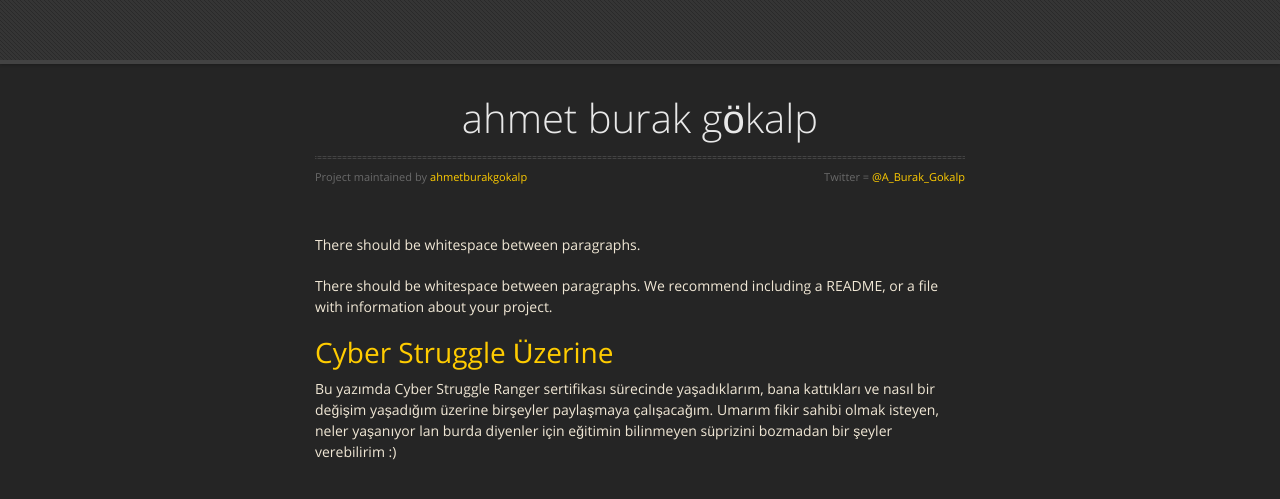
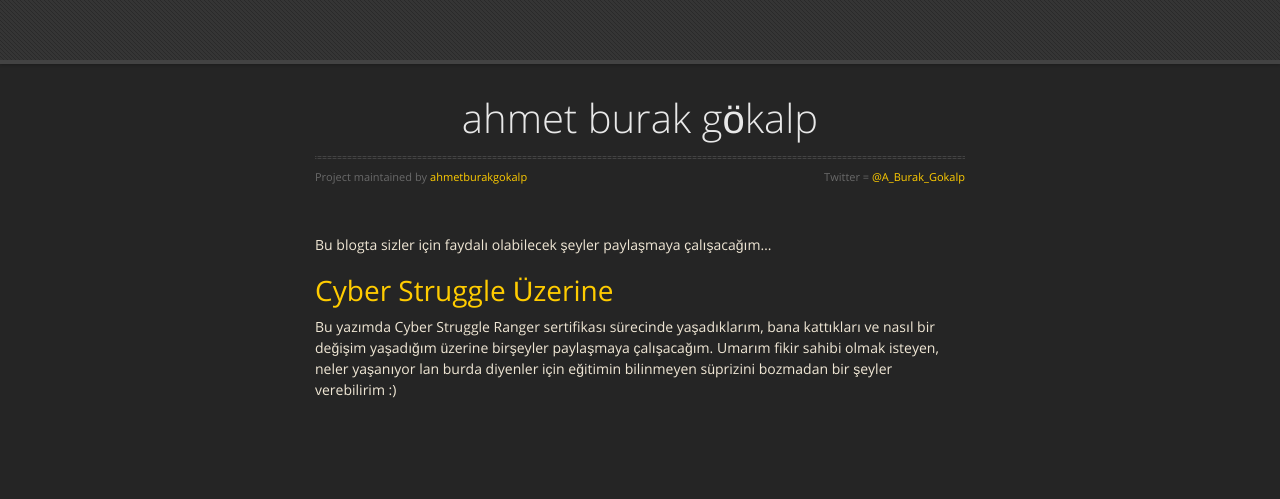
Before and after one commit to ahmetburakgokalp/ahmetburakgokalp.github.io, a Jekyll site: the page built from index.md, in a window 1280 px wide. Shown: the top 499 px of the page. Built offline with Jekyll 4.4.1, drawn with Linux system fonts in a browser that asks for light colours; nearby versions of some CDN libraries; our own code applies the rules of GitHub Pages for plain Markdown files; the repository's description, which GitHub fills in, is left out.

Commit message:
Update index.md

```diff
--- a/index.md
+++ b/index.md
@@ -1,8 +1,5 @@
 
-
-There should be whitespace between paragraphs.
-
-There should be whitespace between paragraphs. We recommend including a README, or a file with information about your project.
+Bu blogta sizler için faydalı olabilecek şeyler paylaşmaya çalışacağım...
 
 # [](#header-1)[Cyber Struggle Üzerine](cs_uzerine)
 Bu yazımda Cyber Struggle Ranger sertifikası sürecinde yaşadıklarım, bana kattıkları ve nasıl bir değişim yaşadığım üzerine birşeyler paylaşmaya çalışacağım. Umarım fikir sahibi olmak isteyen, neler yaşanıyor lan burda diyenler için eğitimin bilinmeyen süprizini bozmadan bir şeyler verebilirim :)
```
